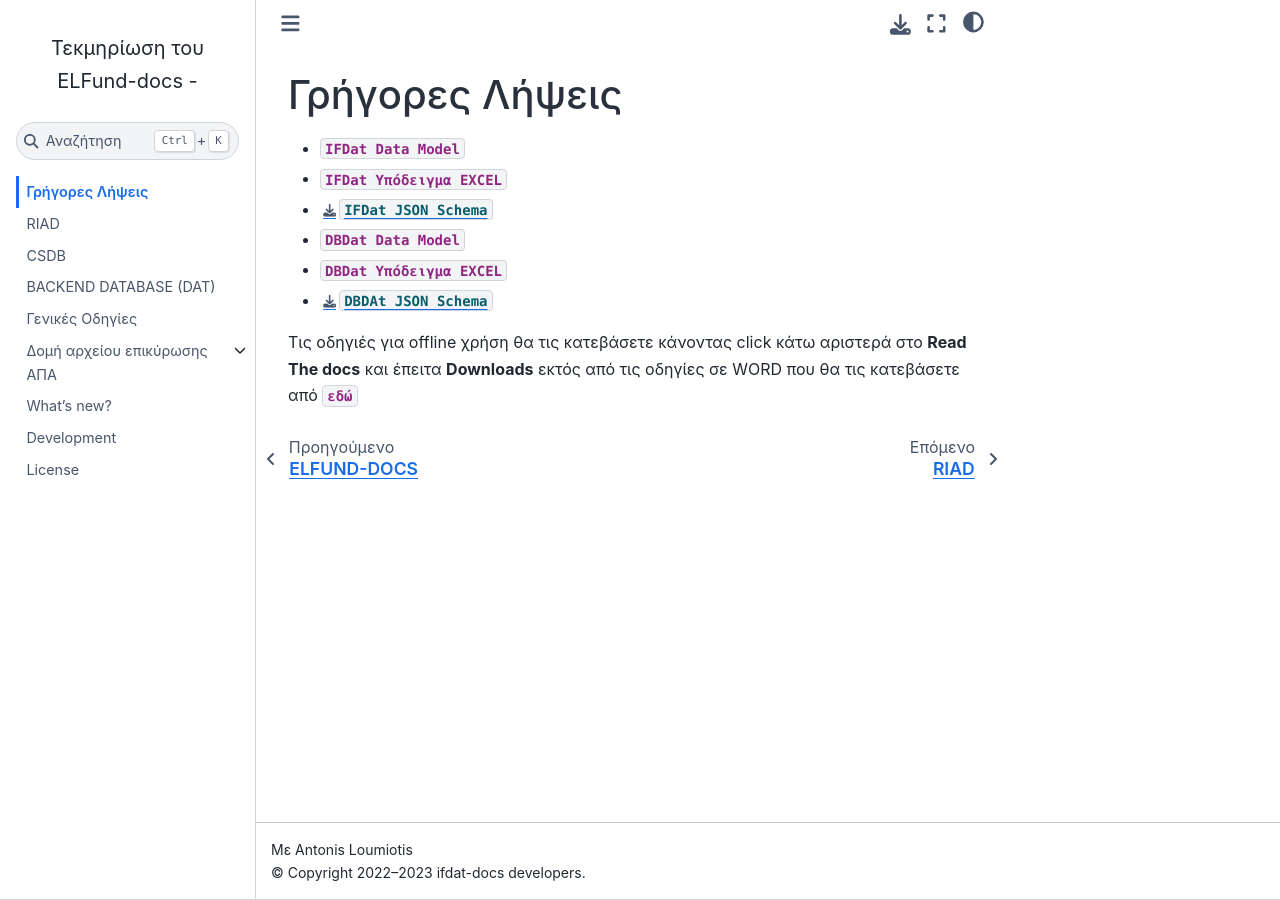
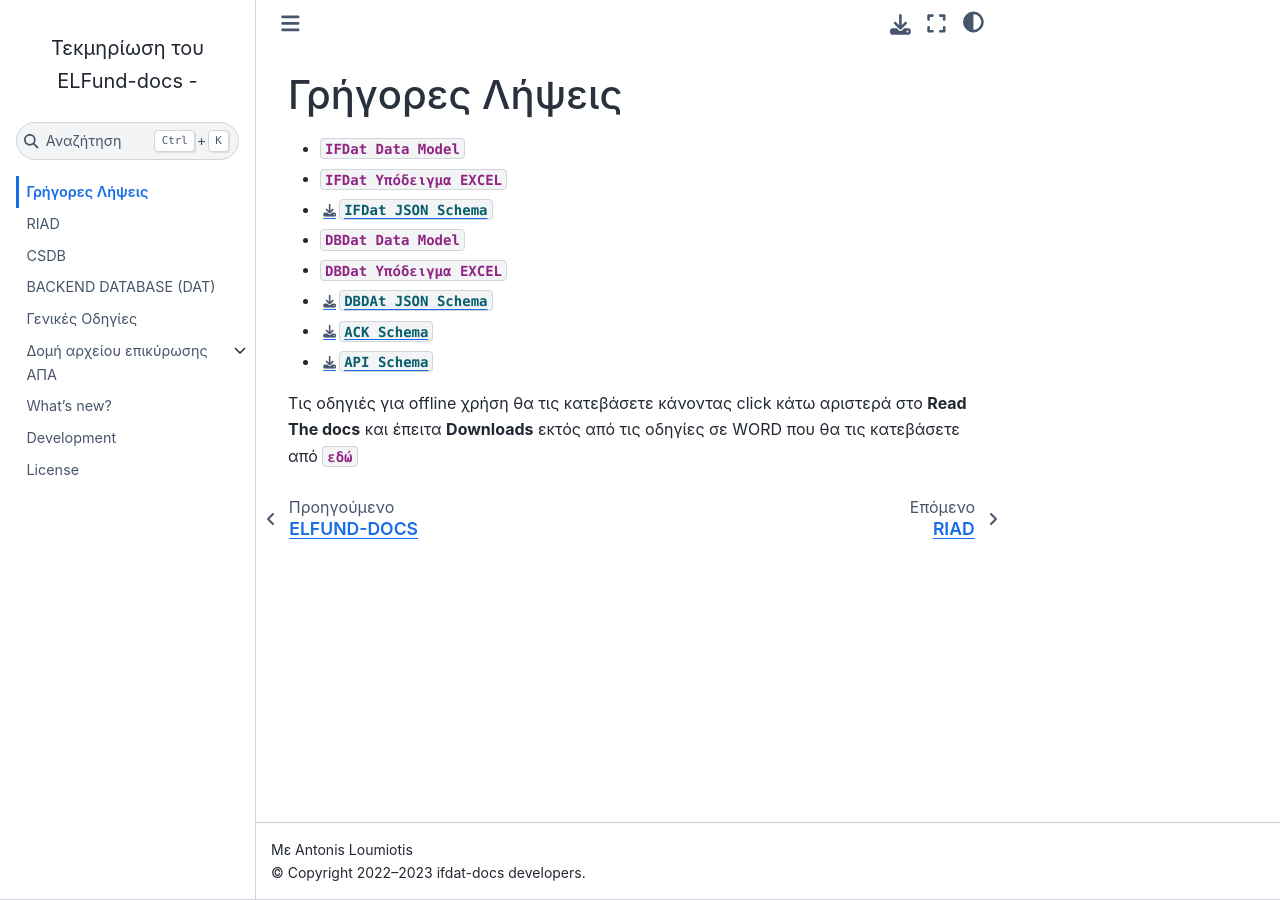
Before and after one commit to lerooze/elfund-docs, a Sphinx documentation site: the page built from docs/source/download.rst, in a window 1280 px wide. Built offline with Sphinx 7.4.7 and the Sphinx Book theme 1.1.4, drawn with Linux system fonts in a browser that asks for light colours.

Commit message:
Add to download

```diff
--- a/docs/source/download.rst
+++ b/docs/source/download.rst
@@ -7,6 +7,8 @@
 * :download:`DBDat Data Model </_static/structure/IFDAT_DATAMODEL.xlsx>`
 * :download:`DBDat Υπόδειγμα EXCEL </_static/structure/IFDAT_TEMPLATE.xlsx>`
 * :download:`DBDAt JSON Schema </_static/structure/IFDAT_SCHEMA.json>`
+* :download:`ACK Schema </_static/structure/ACK_SCHEMA.json>`
+* :download:`API Schema </_static/structure/ELFUND_API_SCHEMA.json>`
 
 Τις οδηγιές για offline χρήση θα τις κατεβάσετε κάνοντας click κάτω αριστερά
 στο **Read The docs** και έπειτα **Downloads** εκτός από τις οδηγίες σε WORD
```
